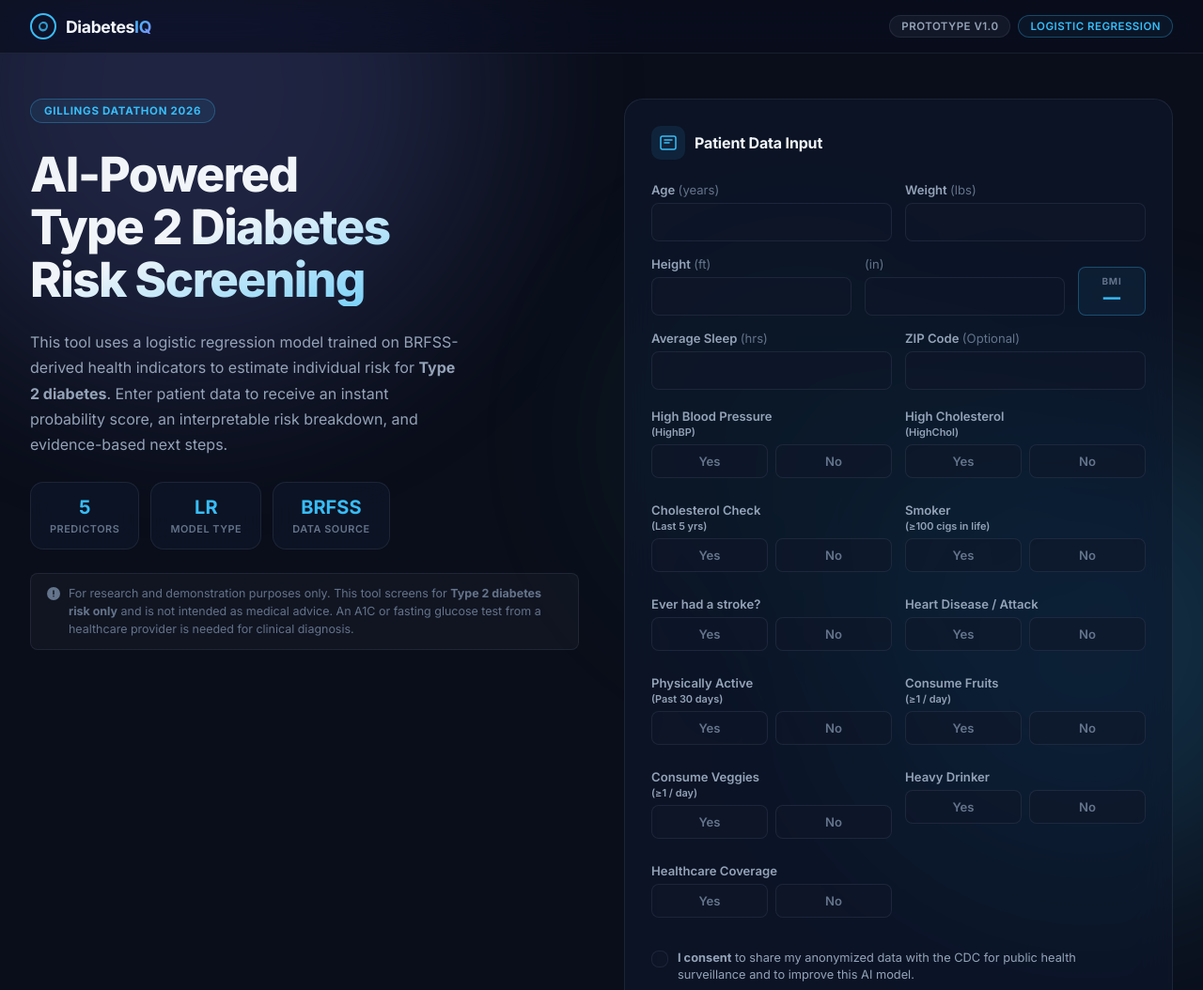
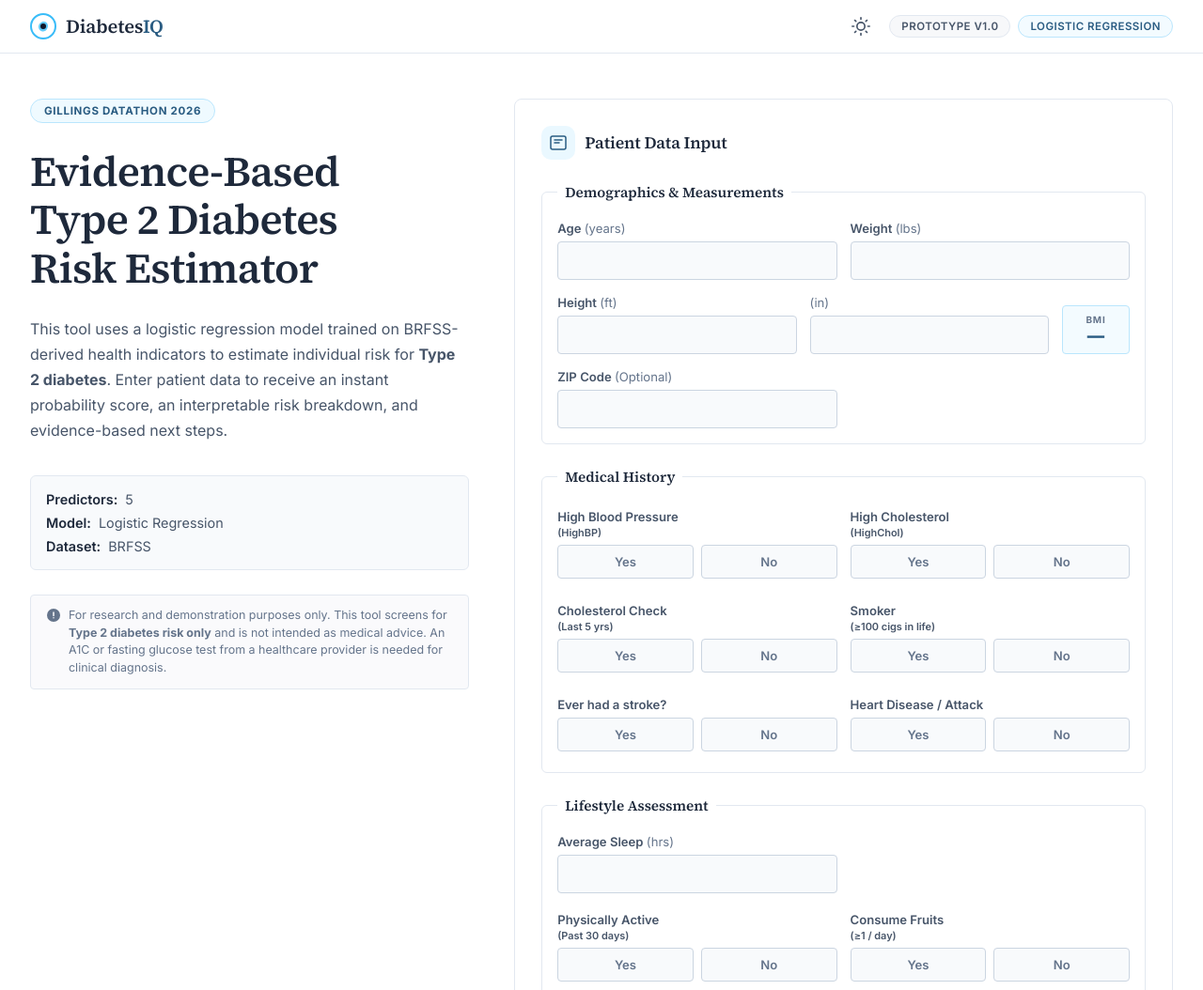
Before and after one commit to liampwl/gillings-datathon, a website: page public/index.html in a window 1280 px wide. Shown: the top 1054 px of the page at 94% size. Drawn offline with Linux system fonts and the light colour scheme.

Commit message:
4:30 PM saving edits

```diff
--- a/public/app.js
+++ b/public/app.js
@@ -25,6 +25,38 @@ const whatIfRiskBadge = document.getElementById('whatIfRiskBadge');
 const thankYouCard = document.getElementById('thankYouCard');
 const surveillanceOnlyCheckbox = document.getElementById('surveillanceOnly');
 const submitBtnSpan = document.querySelector('#submitBtn span');
+
+const themeToggle = document.getElementById('themeToggle');
+const sunIcon = document.querySelector('.sun-icon');
+const moonIcon = document.querySelector('.moon-icon');
+
+function setTheme(theme) {
+  document.documentElement.setAttribute('data-theme', theme);
+  localStorage.setItem('theme', theme);
+  if (theme === 'dark') {
+    sunIcon.style.display = 'none';
+    moonIcon.style.display = 'block';
+  } else {
+    sunIcon.style.display = 'block';
+    moonIcon.style.display = 'none';
+  }
+}
+
+// Initialize theme
+const savedTheme = localStorage.getItem('theme');
+const systemPrefersDark = window.matchMedia('(prefers-color-scheme: dark)').matches;
+if (savedTheme) {
+  setTheme(savedTheme);
+} else if (systemPrefersDark) {
+  setTheme('dark');
+} else {
+  setTheme('light');
+}
+
+themeToggle?.addEventListener('click', () => {
+  const currentTheme = document.documentElement.getAttribute('data-theme');
+  setTheme(currentTheme === 'dark' ? 'light' : 'dark');
+});
 
 const RISK_CLASSES = ['risk-badge--low', 'risk-badge--moderate', 'risk-badge--high'];
 
@@ -326,19 +358,28 @@ function buildWhatIfPanel(payload) {
     if (_cachedCoefficients[key] === undefined) continue;
 
     const label = FEATURE_LABELS[key] || key.replace(/([A-Z])/g, ' $1').replace(/^./, str => str.toUpperCase());
-    const isBool = payload[key] === 'true' || payload[key] === 'false' || typeof payload[key] === 'boolean';
+    const isNumericInput = ['age', 'bmi', 'sleepHours'].includes(key);
+    const isBool = !isNumericInput && (payload[key] === 'true' || payload[key] === 'false' || typeof payload[key] === 'boolean' || payload[key] === 1 || payload[key] === 0);
 
     const groupDiv = document.createElement('div');
     groupDiv.className = 'whatif-group';
 
     if (isBool) {
-      const currVal = (payload[key] === 'true' || payload[key] === true) ? 1 : 0;
+      const currVal = (payload[key] === 'true' || payload[key] === true || payload[key] === 1) ? 1 : 0;
       groupDiv.innerHTML = `
-        <div class="whatif-group__header">
+        <div class="whatif-group__header" style="margin-bottom: 8px;">
           <span class="whatif-group__label">${label}</span>
-          <span class="whatif-group__value" id="whatif-val-${key}">${currVal ? 'Yes' : 'No'}</span>
         </div>
-        <input type="range" class="whatif-slider" id="whatif-in-${key}" min="0" max="1" step="1" value="${currVal}">
+        <div class="toggle-group">
+          <label class="toggle-option">
+            <input type="radio" name="whatif-${key}" value="1" ${currVal ? 'checked' : ''} />
+            <span class="toggle-option__label">Yes</span>
+          </label>
+          <label class="toggle-option">
+            <input type="radio" name="whatif-${key}" value="0" ${!currVal ? 'checked' : ''} />
+            <span class="toggle-option__label">No</span>
+          </label>
+        </div>
        `;
     } else {
       // Provide sensible min/max overrides based on feature
@@ -359,20 +400,23 @@ function buildWhatIfPanel(payload) {
 
     whatIfControls.appendChild(groupDiv);
 
-    const inputEl = groupDiv.querySelector(`#whatif-in-${key}`);
-    const valEl = groupDiv.querySelector(`#whatif-val-${key}`);
-
-    // Listen for live dragging
-    inputEl.addEventListener('input', (e) => {
-      if (isBool) {
-        currentSimState[key] = e.target.value === '1';
-        valEl.textContent = currentSimState[key] ? 'Yes' : 'No';
-      } else {
+    if (isBool) {
+      const radios = groupDiv.querySelectorAll(`input[type="radio"]`);
+      radios.forEach(radio => {
+        radio.addEventListener('change', (e) => {
+          currentSimState[key] = e.target.value === '1';
+          updateSimResult();
+        });
+      });
+    } else {
+      const inputEl = groupDiv.querySelector(`#whatif-in-${key}`);
+      const valEl = groupDiv.querySelector(`#whatif-val-${key}`);
+      inputEl.addEventListener('input', (e) => {
         currentSimState[key] = parseFloat(e.target.value);
         valEl.textContent = currentSimState[key];
-      }
-      updateSimResult(); // Recalculate instantly
-    });
+        updateSimResult();
+      });
+    }
   }
 
   updateSimResult(); // Initial UI hydration
@@ -424,8 +468,10 @@ function buildExplainBars(payload) {
 
   if (maxAbs === 0) maxAbs = 1;
 
-  // Sort by absolute contribution
-  const sorted = Object.entries(contributions).sort((a, b) => Math.abs(b[1]) - Math.abs(a[1]));
+  // Sort by absolute contribution and filter out zero-effect factors
+  const sorted = Object.entries(contributions)
+    .filter(([_, val]) => Math.abs(val) > 0.0001)
+    .sort((a, b) => Math.abs(b[1]) - Math.abs(a[1]));
 
   explainBars.innerHTML = '';
   for (const [key, value] of sorted) {
--- a/public/index.html
+++ b/public/index.html
@@ -6,20 +6,18 @@
   <meta name="viewport" content="width=device-width, initial-scale=1.0" />
   <title>DiabetesIQ — Type 2 Diabetes Risk Screening</title>
   <meta name="description"
-    content="An AI-powered Type 2 diabetes risk screening tool using logistic regression on BRFSS-derived predictors. Estimate your risk in seconds." />
+    content="An evidence-based Type 2 diabetes risk screening tool using logistic regression on BRFSS-derived predictors. Estimate your risk in seconds." />
   <link rel="preconnect" href="https://fonts.googleapis.com" />
   <link rel="preconnect" href="https://fonts.gstatic.com" crossorigin />
-  <link href="https://fonts.googleapis.com/css2?family=Inter:wght@300;400;500;600;700;800&display=swap"
+  <link
+    href="https://fonts.googleapis.com/css2?family=Inter:wght@300;400;500;600;700;800&family=Source+Serif+4:opsz,wght@8..60,400;8..60,600;8..60,700&display=swap"
     rel="stylesheet" />
   <link rel="stylesheet" href="style.css" />
 </head>
 
 <body>
 
-  <!-- Ambient background orbs -->
-  <div class="bg-orb bg-orb--1" aria-hidden="true"></div>
-  <div class="bg-orb bg-orb--2" aria-hidden="true"></div>
-  <div class="bg-orb bg-orb--3" aria-hidden="true"></div>
+  <!-- Ambient background orbs removed for clinical feel -->
 
   <!-- Top navigation bar -->
   <header class="top-bar" id="topBar">
@@ -42,6 +40,24 @@
         <span class="top-bar__title">Diabetes<span class="top-bar__title--accent">IQ</span></span>
       </div>
       <nav class="top-bar__nav">
+        <button id="themeToggle" class="theme-toggle" aria-label="Toggle dark mode">
+          <svg class="sun-icon" width="20" height="20" viewBox="0 0 24 24" fill="none" stroke="currentColor"
+            stroke-width="2" stroke-linecap="round" stroke-linejoin="round">
+            <circle cx="12" cy="12" r="5"></circle>
+            <line x1="12" y1="1" x2="12" y2="3"></line>
+            <line x1="12" y1="21" x2="12" y2="23"></line>
+            <line x1="4.22" y1="4.22" x2="5.64" y2="5.64"></line>
+            <line x1="18.36" y1="18.36" x2="19.78" y2="19.78"></line>
+            <line x1="1" y1="12" x2="3" y2="12"></line>
+            <line x1="21" y1="12" x2="23" y2="12"></line>
+            <line x1="4.22" y1="19.78" x2="5.64" y2="18.36"></line>
+            <line x1="18.36" y1="5.64" x2="19.78" y2="4.22"></line>
+          </svg>
+          <svg class="moon-icon" width="20" height="20" viewBox="0 0 24 24" fill="none" stroke="currentColor"
+            stroke-width="2" stroke-linecap="round" stroke-linejoin="round" style="display: none;">
+            <path d="M21 12.79A9 9 0 1 1 11.21 3 7 7 0 0 0 21 12.79z"></path>
+          </svg>
+        </button>
         <span class="top-bar__badge">Prototype v1.0</span>
         <span class="top-bar__badge top-bar__badge--model">Logistic Regression</span>
       </nav>
@@ -55,7 +71,7 @@
       <div class="hero-panel__inner">
         <p class="hero-panel__eyebrow">Gillings Datathon 2026</p>
         <h1 class="hero-panel__heading">
-          AI-Powered<br /> Type&nbsp;2 Diabetes<br /> Risk Screening
+          Evidence-Based<br /> Type&nbsp;2 Diabetes<br /> Risk Estimator
         </h1>
         <p class="hero-panel__desc">
           This tool uses a logistic regression model trained on BRFSS-derived health indicators to estimate individual
@@ -63,18 +79,9 @@
           an interpretable risk breakdown, and evidence-based next steps.
         </p>
         <div class="hero-panel__stats">
-          <div class="stat-chip">
-            <span class="stat-chip__number">5</span>
-            <span class="stat-chip__label">Predictors</span>
-          </div>
-          <div class="stat-chip">
-            <span class="stat-chip__number">LR</span>
-            <span class="stat-chip__label">Model Type</span>
-          </div>
-          <div class="stat-chip">
-            <span class="stat-chip__number">BRFSS</span>
-            <span class="stat-chip__label">Data Source</span>
-          </div>
+          <div class="stat-row"><strong>Predictors:</strong> 5</div>
+          <div class="stat-row"><strong>Model:</strong> Logistic Regression</div>
+          <div class="stat-row"><strong>Dataset:</strong> BRFSS</div>
         </div>
         <div class="hero-panel__disclaimer">
           <svg width="16" height="16" viewBox="0 0 16 16" fill="currentColor" aria-hidden="true">
@@ -103,6 +110,8 @@
         </div>
 
         <form id="riskForm" novalidate autocomplete="off">
+          <fieldset class="form-section">
+            <legend class="form-section__title">Demographics & Measurements</legend>
             <div class="form-row">
               <div class="form-group" id="formGroupAge">
                 <label for="age">Age <span class="form-group__unit">(years)</span></label>
@@ -130,15 +139,15 @@
             </div>
 
             <div class="form-row">
-            <div class="form-group" id="formGroupSleep">
-              <label for="sleepHours">Average Sleep <span class="form-group__unit">(hrs)</span></label>
-              <input type="number" id="sleepHours" name="sleepHours" min="1" max="24" step="0.5" required />
-            </div>
               <div class="form-group" id="formGroupZip">
                 <label for="zipCode">ZIP Code <span class="form-group__unit">(Optional)</span></label>
                 <input type="text" id="zipCode" name="zipCode" maxlength="5" pattern="\d{5}" inputmode="numeric" />
               </div>
             </div>
+          </fieldset>
+
+          <fieldset class="form-section">
+            <legend class="form-section__title">Medical History</legend>
             <div class="form-row form-row--toggles">
               <div class="form-group form-group--toggle" id="formGroupHighBP">
                 <label>High Blood Pressure <br><small>(HighBP)</small></label>
@@ -195,6 +204,7 @@
                 </div>
               </div>
             </div>
+
             <div class="form-row form-row--toggles">
               <div class="form-group form-group--toggle" id="formGroupStroke">
                 <label>Ever had a stroke?</label>
@@ -222,6 +232,18 @@
                   </label>
                 </div>
               </div>
+            </div>
+          </fieldset>
+
+          <fieldset class="form-section">
+            <legend class="form-section__title">Lifestyle Assessment</legend>
+            <div class="form-row">
+              <div class="form-group" id="formGroupSleep">
+                <label for="sleepHours">Average Sleep <span class="form-group__unit">(hrs)</span></label>
+                <input type="number" id="sleepHours" name="sleepHours" min="1" max="24" step="0.5" required />
+              </div>
+              <!-- Empty slot for grid balance if needed -->
+              <div class="form-group form-group--toggle" style="opacity: 0; pointer-events: none;"></div>
             </div>
             <div class="form-row form-row--toggles">
               <div class="form-group form-group--toggle" id="formGroupPhysActivity">
@@ -279,6 +301,10 @@
                 </div>
               </div>
             </div>
+          </fieldset>
+
+          <fieldset class="form-section">
+            <legend class="form-section__title">Healthcare Access</legend>
             <div class="form-row form-row--toggles">
               <div class="form-group form-group--toggle" id="formGroupAnyHealthcare">
                 <label>Healthcare Coverage</label>
@@ -296,13 +322,14 @@
               <!-- Blank div to keep layout balanced -->
               <div class="form-group form-group--toggle" style="opacity: 0; pointer-events: none;"></div>
             </div>
+          </fieldset>
 
           <div class="form-consent">
             <label class="checkbox-container">
               <input type="checkbox" id="dataConsent" required>
               <span class="checkmark"></span>
               <span class="checkbox-text"><strong>I consent</strong> to share my anonymized data with the CDC for public
-                health surveillance and to improve this AI model.</span>
+                health surveillance and to improve this risk model.</span>
             </label>
             <label class="checkbox-container">
               <input type="checkbox" id="surveillanceOnly">
@@ -344,7 +371,7 @@
                 <stop offset="100%" stop-color="#f87171" />
               </linearGradient>
             </defs>
-            <path class="gauge-track" d="M 20 100 A 80 80 0 0 1 180 100" fill="none" stroke="rgba(255,255,255,0.08)"
+            <path class="gauge-track" d="M 20 100 A 80 80 0 0 1 180 100" fill="none" stroke="var(--border-subtle)"
               stroke-width="12" stroke-linecap="round" />
             <path class="gauge-fill" id="gaugeFill" d="M 20 100 A 80 80 0 0 1 180 100" fill="none"
               stroke="url(#gaugeGradient)" stroke-width="12" stroke-linecap="round" stroke-dasharray="251.327"
@@ -369,7 +396,7 @@
           </div>
           <p class="explain-panel__note">
             Bar lengths represent each factor's contribution to the log-odds. Positive values increase predicted risk;
-            negative values decrease it.
+            negative values decrease it. Factors with no effect on the final score are hidden.
           </p>
         </div>
       </div>
--- a/public/style.css
+++ b/public/style.css
@@ -12,7 +12,44 @@
 }
 
 :root {
-  /* Palette */
+  /* Institutional Light Palette */
+  --bg-base: #f4f6fy;
+  /* Very light cool grey */
+  --bg-surface: #ffffff;
+  --bg-surface-solid: #ffffff;
+  --border-subtle: #e2e8f0;
+  --border-accent: #bae6fd;
+
+  --text-primary: #1e293b;
+  --text-secondary: #475569;
+  --text-muted: #64748b;
+
+  --accent-cyan: #2a5c82;
+  --accent-indigo: #334155;
+  --accent-green: #059669;
+  --accent-amber: #d97706;
+  --accent-red: #dc2626;
+
+  --input-bg: #f8fafc;
+  --input-border: #cbd5e1;
+
+  --form-section-border: #e2e8f0;
+
+  /* Typography */
+  --font-family: 'Inter', -apple-system, BlinkMacSystemFont, 'Segoe UI', sans-serif;
+  --font-family-heading: 'Source Serif 4', Georgia, serif;
+
+  /* Spacing */
+  --radius-sm: 4px;
+  --radius-md: 6px;
+  --radius-lg: 8px;
+
+  /* Transitions */
+  --ease-out: cubic-bezier(0.16, 1, 0.3, 1);
+}
+
+[data-theme="dark"] {
+  /* Premium Dark Portal Theme */
   --bg-base: #0a0e1a;
   --bg-surface: rgba(15, 23, 42, 0.65);
   --bg-surface-solid: #111827;
@@ -23,22 +60,36 @@
   --text-secondary: #94a3b8;
   --text-muted: #64748b;
 
-  --accent-cyan: #38bdf8;
-  --accent-indigo: #818cf8;
+  --accent-cyan: #5c8eb8;
+  /* Muted slate blue */
+  --accent-indigo: #64748b;
   --accent-green: #34d399;
   --accent-amber: #fbbf24;
   --accent-red: #f87171;
 
-  /* Typography */
-  --font-family: 'Inter', -apple-system, BlinkMacSystemFont, 'Segoe UI', sans-serif;
+  --input-bg: rgba(15, 23, 42, 0.6);
+  --input-border: var(--border-subtle);
 
-  /* Spacing */
-  --radius-sm: 8px;
-  --radius-md: 14px;
-  --radius-lg: 20px;
+  --form-section-border: rgba(148, 163, 184, 0.12);
+}
 
-  /* Transitions */
-  --ease-out: cubic-bezier(0.16, 1, 0.3, 1);
+.theme-toggle {
+  background: transparent;
+  border: none;
+  color: var(--text-secondary);
+  cursor: pointer;
+  padding: 4px;
+  margin-right: 8px;
+  display: flex;
+  align-items: center;
+  justify-content: center;
+  border-radius: 50%;
+  transition: color 0.2s, background 0.2s;
+}
+
+.theme-toggle:hover {
+  background: rgba(148, 163, 184, 0.1);
+  color: var(--text-primary);
 }
 
 html {
@@ -73,6 +124,7 @@ body {
   background: var(--accent-indigo);
   top: -200px;
   left: -100px;
+  display: none;
 }
 
 .bg-orb--2 {
@@ -82,6 +134,7 @@ body {
   bottom: -150px;
   right: -100px;
   animation-delay: -7s;
+  display: none;
 }
 
 .bg-orb--3 {
@@ -111,7 +164,7 @@ body {
   z-index: 100;
   backdrop-filter: blur(16px) saturate(1.8);
   -webkit-backdrop-filter: blur(16px) saturate(1.8);
-  background: rgba(10, 14, 26, 0.7);
+  background: var(--bg-surface);
   border-bottom: 1px solid var(--border-subtle);
 }
 
@@ -136,21 +189,20 @@ body {
 }
 
 .top-bar__title {
-  font-size: 1.1rem;
-  font-weight: 700;
-  letter-spacing: -0.02em;
+  font-size: 1.25rem;
+  font-family: var(--font-family-heading);
+  font-weight: 600;
+  letter-spacing: -0.01em;
   color: var(--text-primary);
 }
 
 .top-bar__title--accent {
-  background: linear-gradient(135deg, var(--accent-cyan), var(--accent-indigo));
-  -webkit-background-clip: text;
-  -webkit-text-fill-color: transparent;
-  background-clip: text;
+  color: var(--accent-cyan);
 }
 
 .top-bar__nav {
   display: flex;
+  align-items: center;
   gap: 8px;
 }
 
@@ -182,7 +234,7 @@ body {
   margin: 0 auto;
   padding: 3rem 2rem 2rem;
   display: grid;
-  grid-template-columns: 1fr 1fr;
+  grid-template-columns: 4fr 6fr;
   gap: 3rem;
   align-items: start;
   min-height: calc(100vh - 56px - 60px);
@@ -215,14 +267,12 @@ body {
 }
 
 .hero-panel__heading {
-  font-size: clamp(2rem, 4vw, 3.2rem);
-  font-weight: 800;
-  line-height: 1.1;
-  letter-spacing: -0.03em;
-  background: linear-gradient(160deg, var(--text-primary) 40%, var(--accent-cyan));
-  -webkit-background-clip: text;
-  -webkit-text-fill-color: transparent;
-  background-clip: text;
+  font-size: clamp(1.9rem, 3.5vw, 2.9rem);
+  font-family: var(--font-family-heading);
+  font-weight: 600;
+  line-height: 1.15;
+  letter-spacing: -0.02em;
+  color: var(--text-primary);
 }
 
 .hero-panel__desc {
@@ -234,36 +284,24 @@ body {
 
 .hero-panel__stats {
   display: flex;
-  gap: 12px;
-  flex-wrap: wrap;
+  flex-direction: column;
+  gap: 8px;
+  margin-top: 8px;
+  padding: 16px;
+  background: var(--input-bg);
+  border: 1px solid var(--border-subtle);
+  border-radius: var(--radius-md);
 }
 
-.stat-chip {
-  display: flex;
-  flex-direction: column;
-  align-items: center;
-  padding: 14px 20px;
-  background: var(--bg-surface);
-  border: 1px solid var(--border-subtle);
-  border-radius: var(--radius-md);
-  backdrop-filter: blur(12px);
-  -webkit-backdrop-filter: blur(12px);
-  min-width: 90px;
+.stat-row {
+  font-size: 0.9rem;
+  color: var(--text-secondary);
 }
 
-.stat-chip__number {
-  font-size: 1.25rem;
-  font-weight: 700;
-  color: var(--accent-cyan);
-}
-
-.stat-chip__label {
-  font-size: 0.68rem;
+.stat-row strong {
+  color: var(--text-primary);
   font-weight: 600;
-  letter-spacing: 0.05em;
-  text-transform: uppercase;
-  color: var(--text-muted);
-  margin-top: 4px;
+  margin-right: 4px;
 }
 
 .hero-panel__disclaimer {
@@ -319,9 +357,29 @@ body {
 }
 
 .card__title {
-  font-size: 1rem;
-  font-weight: 700;
+  font-size: 1.1rem;
+  font-family: var(--font-family-heading);
+  font-weight: 600;
+  color: var(--text-primary);
   letter-spacing: -0.01em;
+}
+
+/* --- Form Fieldsets --- */
+.form-section {
+  border: 1px solid var(--form-section-border);
+  border-radius: var(--radius-md);
+  padding: 1.25rem 1rem 0;
+  margin-bottom: 24px;
+  background: transparent;
+}
+
+.form-section__title {
+  font-family: var(--font-family-heading);
+  font-size: 0.95rem;
+  font-weight: 600;
+  color: var(--text-primary);
+  padding: 0 8px;
+  background: var(--bg-surface);
 }
 
 /* --- Form --- */
@@ -399,8 +457,8 @@ body {
   font-family: var(--font-family);
   font-size: 0.95rem;
   color: var(--text-primary);
-  background: rgba(15, 23, 42, 0.6);
-  border: 1px solid var(--border-subtle);
+  background: var(--input-bg);
+  border: 1px solid var(--input-border);
   border-radius: var(--radius-sm);
   outline: none;
   transition: border-color 0.2s, box-shadow 0.2s;
@@ -451,8 +509,8 @@ body {
   font-size: 0.82rem;
   font-weight: 600;
   color: var(--text-muted);
-  background: rgba(15, 23, 42, 0.6);
-  border: 1px solid var(--border-subtle);
+  background: var(--input-bg);
+  border: 1px solid var(--input-border);
   border-radius: var(--radius-sm);
   transition: all 0.2s var(--ease-out);
 }
@@ -502,8 +560,8 @@ body {
   left: 0;
   height: 18px;
   width: 18px;
-  background-color: rgba(15, 23, 42, 0.6);
-  border: 1px solid var(--border-subtle);
+  background-color: var(--input-bg);
+  border: 1px solid var(--input-border);
   border-radius: var(--radius-sm);
   transition: all 0.2s;
 }
@@ -547,15 +605,15 @@ body {
   padding: 13px 0;
   margin-top: 8px;
   font-family: var(--font-family);
-  font-size: 0.92rem;
-  font-weight: 700;
+  font-size: 0.95rem;
+  font-weight: 600;
   letter-spacing: 0.01em;
-  color: #0f172a;
-  background: linear-gradient(135deg, var(--accent-cyan), var(--accent-indigo));
-  border: none;
+  color: #ffffff;
+  background: var(--accent-cyan);
+  border: 1px solid rgba(0, 0, 0, 0.1);
   border-radius: var(--radius-sm);
   cursor: pointer;
-  transition: transform 0.2s var(--ease-out), box-shadow 0.2s var(--ease-out), opacity 0.2s;
+  transition: transform 0.2s var(--ease-out), box-shadow 0.2s var(--ease-out), filter 0.2s;
   position: relative;
   overflow: hidden;
 }
@@ -643,10 +701,7 @@ body {
   font-weight: 800;
   letter-spacing: -0.03em;
   margin-top: -20px;
-  background: linear-gradient(135deg, var(--text-primary), var(--accent-cyan));
-  -webkit-background-clip: text;
-  -webkit-text-fill-color: transparent;
-  background-clip: text;
+  color: var(--text-primary);
 }
 
 .gauge-label {
@@ -667,8 +722,8 @@ body {
   margin: 20px 0 24px;
   padding: 12px 20px;
   border-radius: var(--radius-md);
-  background: rgba(15, 23, 42, 0.5);
-  border: 1px solid var(--border-subtle);
+  background: var(--input-bg);
+  border: 1px solid var(--input-border);
 }
 
 .risk-badge__dot {
@@ -903,9 +958,10 @@ body {
 /* Base styling for our range sliders */
 .whatif-slider {
   -webkit-appearance: none;
+  appearance: none;
   width: 100%;
   height: 6px;
-  background: rgba(255, 255, 255, 0.1);
+  background: var(--border-subtle);
   border-radius: 4px;
   outline: none;
 }
@@ -931,8 +987,8 @@ body {
   align-items: center;
   justify-content: space-between;
   padding: 16px;
-  background: rgba(15, 23, 42, 0.6);
-  border: 1px solid var(--border-subtle);
+  background: var(--input-bg);
+  border: 1px solid var(--input-border);
   border-radius: var(--radius-sm);
   border-left: 4px solid var(--accent-amber);
 }
@@ -1014,7 +1070,7 @@ body {
 .insight-card {
   padding: 14px 16px;
   border-radius: var(--radius-sm);
-  background: rgba(15, 23, 42, 0.45);
+  background: var(--input-bg);
   border: 1px solid var(--border-subtle);
   border-left: 3px solid var(--accent-cyan);
   animation: slideUp 0.4s var(--ease-out) both;
@@ -1167,7 +1223,7 @@ body {
   font-size: 0.82rem;
   font-family: inherit;
   color: var(--text-primary);
-  background: rgba(15, 23, 42, 0.5);
+  background: var(--input-bg);
   border: 1px solid var(--border-subtle);
   border-radius: var(--radius-sm);
   outline: none;
@@ -1233,7 +1289,7 @@ body {
 .clinic-card {
   padding: 12px 14px;
   border-radius: var(--radius-sm);
-  background: rgba(15, 23, 42, 0.4);
+  background: var(--input-bg);
   border: 1px solid var(--border-subtle);
   border-left: 3px solid var(--accent-emerald);
   animation: slideUp 0.35s var(--ease-out) both;
```
Also changed, not shown: README.md. Lines whose indentation alone changed are shown as unchanged.
